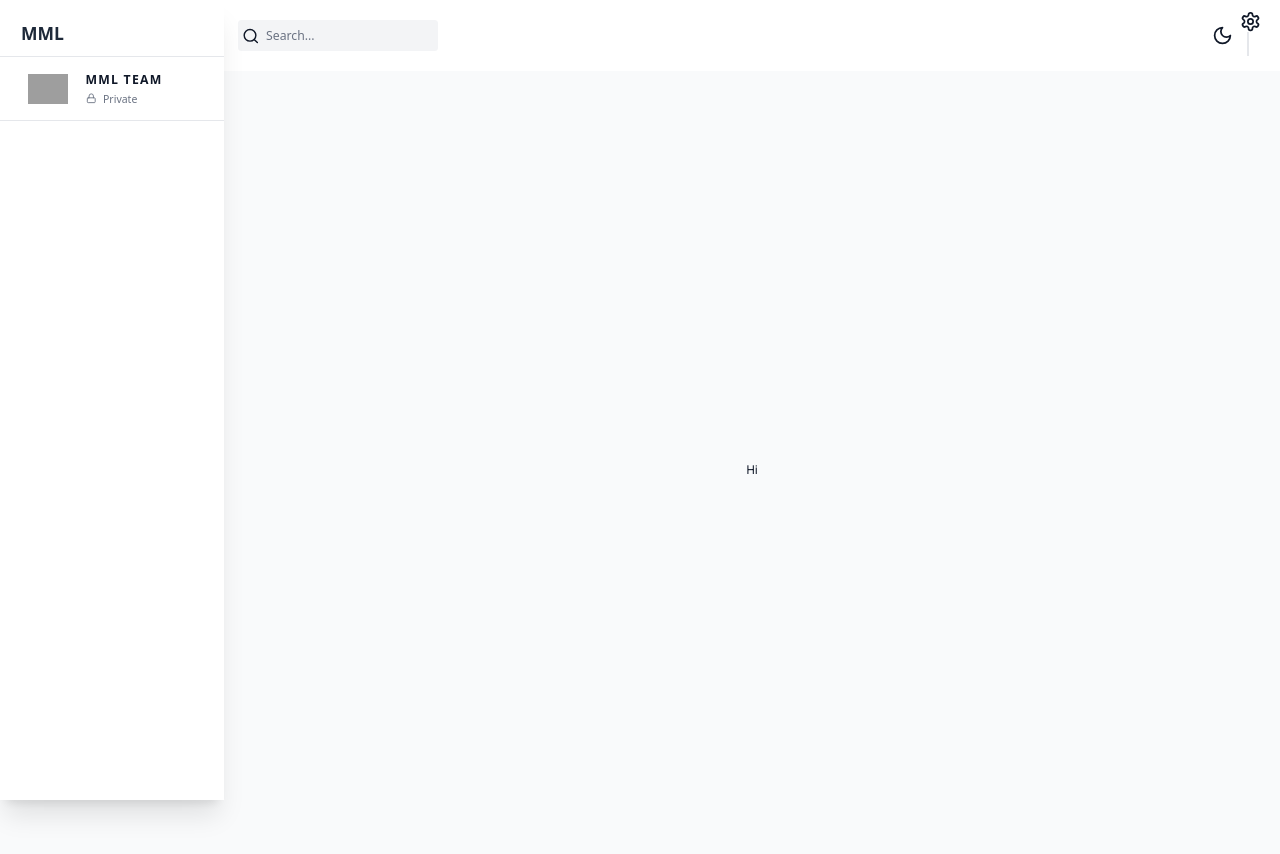
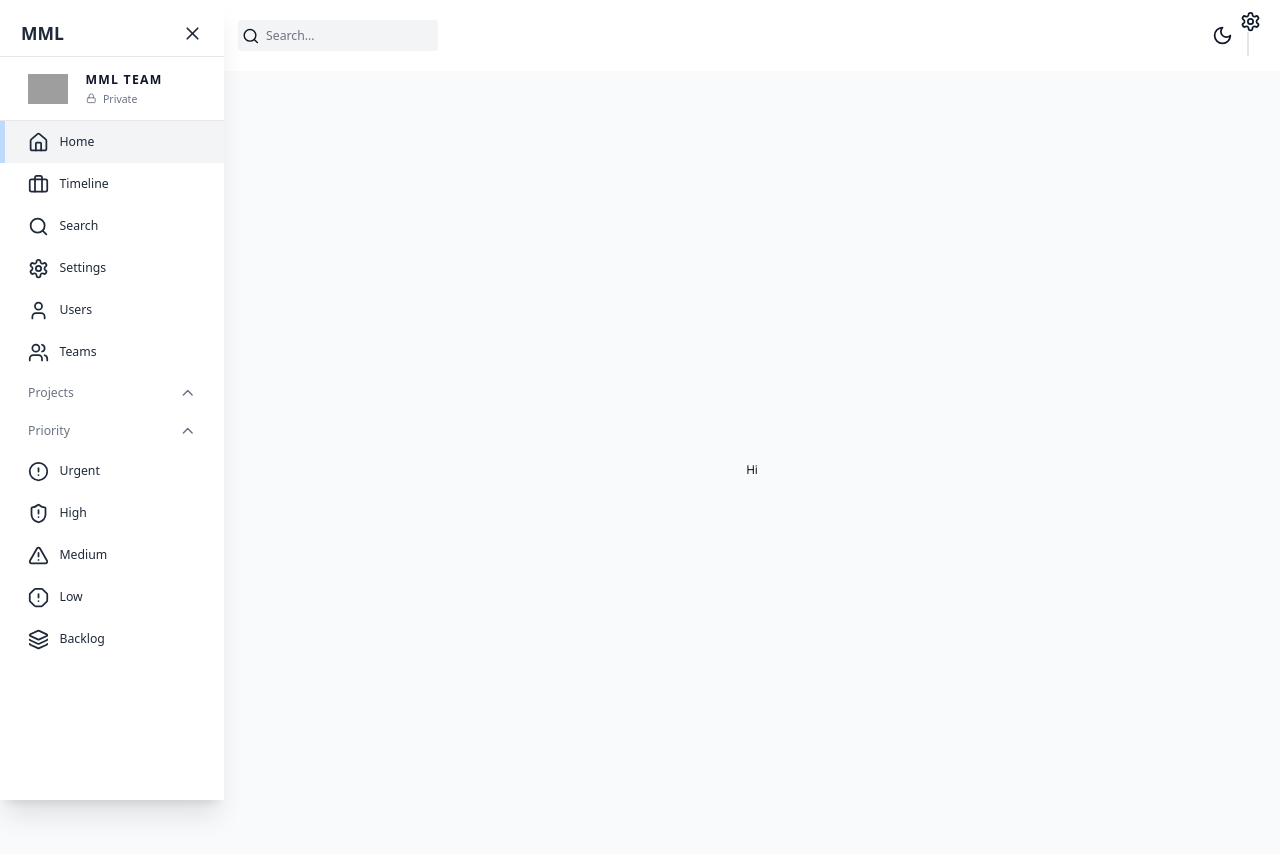
Before and after one commit to douille-perplexe/manage-my-life, a Next.js app: page / in a window 1280 px wide. Shown: the top 854 px of the page. Built offline with nearby package versions, Linux system fonts and the light colour scheme; no server answers; grey boxes are pictures that could not be loaded.

Commit message:
improve sidebar

```diff
--- a/src/app/DashboardWrapper.tsx
+++ b/src/app/DashboardWrapper.tsx
@@ -2,7 +2,7 @@
 
 import React, { useEffect } from "react";
 import Navbar from "@/app/components/Navbar";
-import Sidebar from "@/app/components/Sidebar";
+import Sidebar from "@/app/components/Sidebar/Sidebar";
 import StoreProvider, { useAppSelector } from "@/app/redux";
 
 const DashboardLayout = ({ children }: { children: React.ReactNode }) => {
--- a/src/app/components/Sidebar.tsx
+++ /dev/null
@@ -1,40 +0,0 @@
-"use client";
-import { useState } from "react";
-import Image from "next/image";
-import { LockIcon } from "lucide-react";
-
-const Sidebar = () => {
-  const [showProjects, setShowProjects] = useState(true);
-  const [showPriority, setShowPriority] = useState(true);
-
-  const sidebarClassNames = `fixed flex flex-col h-[100%] justify-between shadow-xl transition-all duration-300 h-full z-40 overflow-y-auto bg-white w-64`;
-
-  return (
-    <div className={sidebarClassNames}>
-      <div className={"flex h-[100%] w-full flex-col justify-start"}>
-        {/* TOP LOGO */}
-        <div className="dark:bg-dark-bg z-50 flex min-h-[56px] w-64 items-center justify-between bg-white px-6 pt-3">
-          <div className={"text-xl font-bold text-gray-800"}>MML</div>
-        </div>
-        {/* TEAM */}
-        <div
-          className={
-            "flex items-center gap-5 border-y-[1.5px] border-gray-200 px-8 py-4 dark:border-gray-700"
-          }
-        >
-          <Image src={"/MML.png"} alt={"Logo"} width={40} height={40} />
-          <div>
-            <h3 className={"text-md font-bold tracking-widest"}>MML TEAM</h3>
-            <div className={"mt-1 flex items-start gap-2"}>
-              <LockIcon className="mt-[0.1rem] h-3 w-3 text-gray-500" />
-              <p className="text-xs text-gray-500">Private</p>
-            </div>
-          </div>
-        </div>
-        {/* NAVBAR LINKS */}
-      </div>
-    </div>
-  );
-};
-
-export default Sidebar;
--- /dev/null
+++ b/src/app/components/Sidebar/Sidebar.tsx
@@ -0,0 +1,143 @@
+"use client";
+import { useState } from "react";
+import Image from "next/image";
+import {
+  AlertCircle,
+  AlertOctagon,
+  AlertTriangle,
+  Briefcase,
+  ChevronDown,
+  ChevronUp,
+  Home,
+  Layers3,
+  LockIcon,
+  LucideIcon,
+  Search,
+  Settings,
+  ShieldAlert,
+  User,
+  Users,
+  X,
+} from "lucide-react";
+import SidebarLink from "@/app/components/Sidebar/SidebarLink";
+import { useAppDispatch, useAppSelector } from "@/app/redux";
+import { setIsSidebarCollapsed } from "@/state/state";
+
+const Sidebar = () => {
+  const [showProjects, setShowProjects] = useState(true);
+  const [showPriority, setShowPriority] = useState(true);
+
+  const dispatch = useAppDispatch();
+  const isSidebarCollapsed = useAppSelector(
+    (state) => state.global.isSidebarCollapsed,
+  );
+
+  const sidebarClassNames = `fixed flex flex-col h-[100%] justify-between
+  shadow-xl transition-all
+  duration-300 h-full z-40 overflow-y-auto bg-white ${isSidebarCollapsed ? "w-0 hidden" : "w-64"}`;
+
+  return (
+    <div className={sidebarClassNames}>
+      <div className={"flex h-[100%] w-full flex-col justify-start"}>
+        {/* TOP LOGO */}
+        <div className="dark:bg-dark-bg z-50 flex min-h-[56px] w-64 items-center justify-between bg-white px-6 pt-3">
+          <div className={"text-xl font-bold text-gray-800"}>MML</div>
+          {!isSidebarCollapsed && (
+            <button
+              className={"py-3"}
+              onClick={() => {
+                dispatch(setIsSidebarCollapsed(!isSidebarCollapsed));
+              }}
+            >
+              <X className="h-6 w-6 text-gray-800 hover:text-gray-500" />
+            </button>
+          )}
+        </div>
+        {/* TEAM */}
+        <div
+          className={
+            "flex items-center gap-5 border-y-[1.5px] border-gray-200 px-8 py-4 dark:border-gray-700"
+          }
+        >
+          <Image src={"/MML.png"} alt={"Logo"} width={40} height={40} />
+          <div>
+            <h3 className={"text-md font-bold tracking-widest"}>MML TEAM</h3>
+            <div className={"mt-1 flex items-start gap-2"}>
+              <LockIcon className="mt-[0.1rem] h-3 w-3 text-gray-500" />
+              <p className="text-xs text-gray-500">Private</p>
+            </div>
+          </div>
+        </div>
+        {/* NAVBAR LINKS */}
+        <nav className={"z-10 w-full"}>
+          <SidebarLink href={"/"} icon={Home} label={"Home"} />
+          <SidebarLink href={"/timeline"} icon={Briefcase} label={"Timeline"} />
+          <SidebarLink href={"/search"} icon={Search} label={"Search"} />
+          <SidebarLink href={"/settings"} icon={Settings} label={"Settings"} />
+          <SidebarLink href={"/users"} icon={User} label={"Users"} />
+          <SidebarLink href={"/teams"} icon={Users} label={"Teams"} />
+        </nav>
+
+        <button
+          onClick={() => setShowProjects((prev) => !prev)}
+          className={
+            "flex w-full items-center justify-between px-8 py-3 text-gray-500"
+          }
+        >
+          <span>Projects</span>
+          {showProjects ? (
+            <ChevronUp className={"h-5 w-5"} />
+          ) : (
+            <ChevronDown className={"h-5 w-5"} />
+          )}
+        </button>
+
+        <button
+          onClick={() => setShowPriority((prev) => !prev)}
+          className={
+            "flex w-full items-center justify-between px-8 py-3 text-gray-500"
+          }
+        >
+          <span>Priority</span>
+          {showPriority ? (
+            <ChevronUp className={"h-5 w-5"} />
+          ) : (
+            <ChevronDown className={"h-5 w-5"} />
+          )}
+        </button>
+
+        {showPriority && (
+          <>
+            <SidebarLink
+              href={"/priority/urgent"}
+              icon={AlertCircle}
+              label={"Urgent"}
+            />
+            <SidebarLink
+              href={"/priority/High"}
+              icon={ShieldAlert}
+              label={"High"}
+            />
+            <SidebarLink
+              href={"/priority/medium"}
+              icon={AlertTriangle}
+              label={"Medium"}
+            />
+            <SidebarLink
+              href={"/priority/low"}
+              icon={AlertOctagon}
+              label={"Low"}
+            />
+            <SidebarLink
+              href={"/priority/backlog"}
+              icon={Layers3}
+              label={"Backlog"}
+            />
+          </>
+        )}
+      </div>
+    </div>
+  );
+};
+
+export default Sidebar;
--- /dev/null
+++ b/src/app/components/Sidebar/SidebarLink.tsx
@@ -0,0 +1,33 @@
+import { LucideIcon } from "lucide-react";
+import { usePathname } from "next/navigation";
+import Link from "next/link";
+
+interface SidebarLinkProps {
+  href: string;
+  icon: LucideIcon;
+  label: string;
+}
+
+const SidebarLink = ({ href, icon: Icon, label }: SidebarLinkProps) => {
+  const pathName = usePathname();
+  const isActive =
+    pathName === href || (pathName === "/" && href === "/dashboard");
+
+  return (
+    <Link href={href} className={"w-full"}>
+      <div
+        className={`relative flex cursor-pointer items-center gap-3 transition-colors hover:bg-gray-100 ${isActive ? "bg-gray-100 text-white" : ""} justify-start px-8 py-3`}
+      >
+        {isActive && (
+          <div
+            className={"absolute top-0 left-0 h-[100%] w-[5px] bg-blue-200"}
+          />
+        )}
+        <Icon className="h-6 w-6 text-gray-800" />
+        <span className={`font-medium text-gray-800`}>{label}</span>
+      </div>
+    </Link>
+  );
+};
+
+export default SidebarLink;
```
